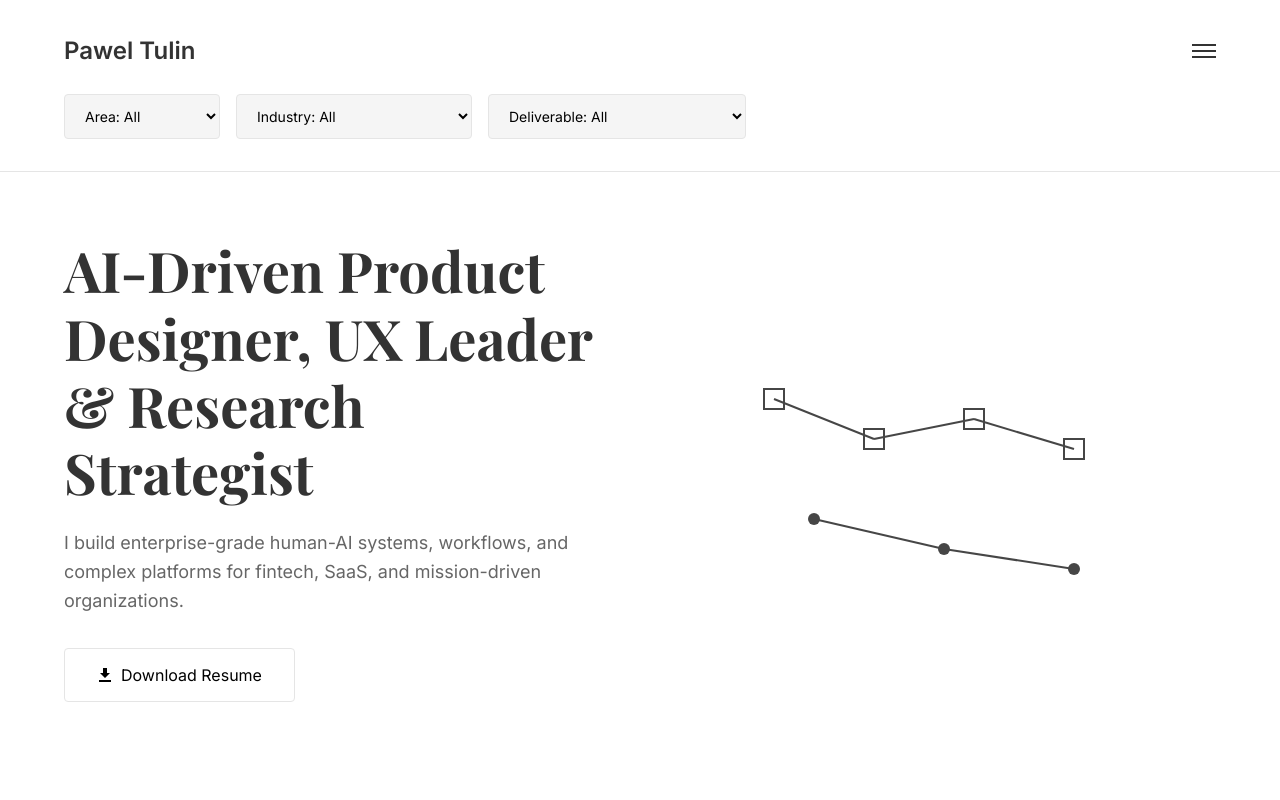
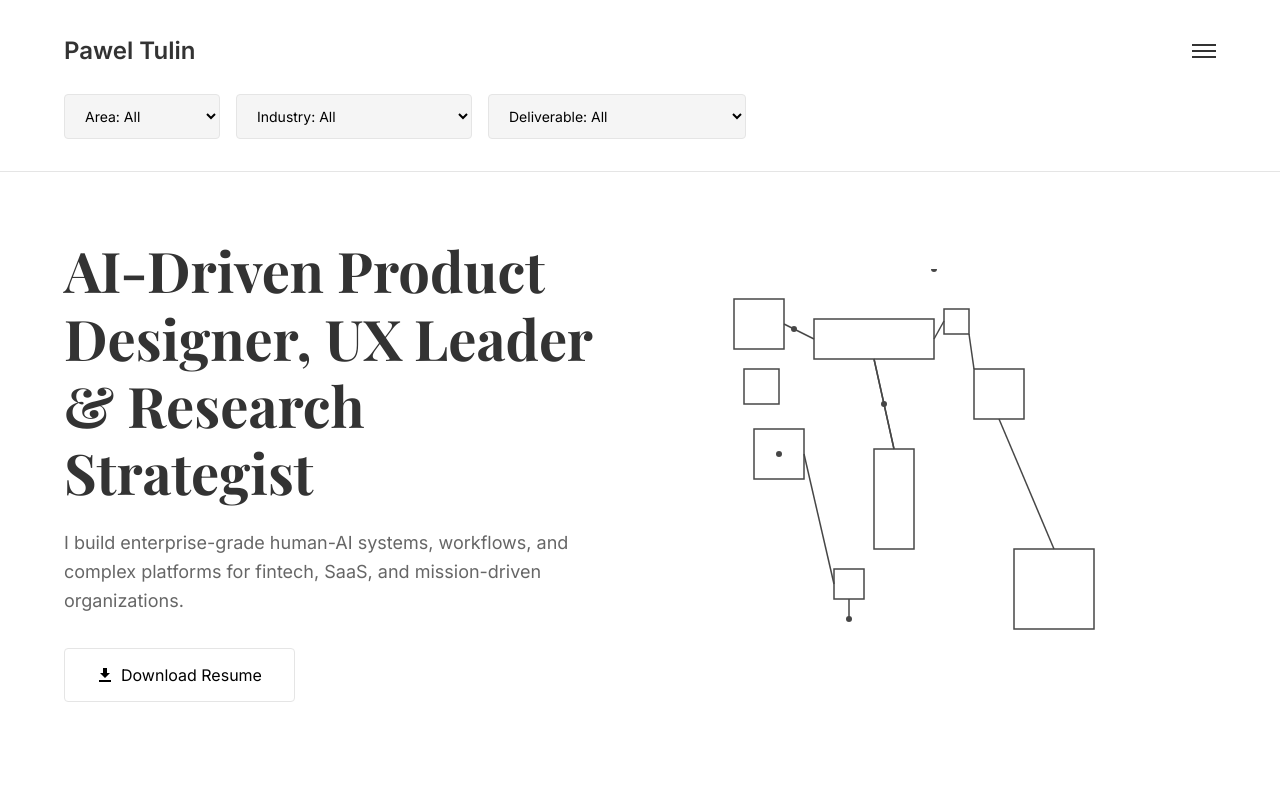
Before and after one commit to ptulin/portfolio, a plain HTML site: page index.html in a window 1280 px wide. Shown: the top 800 px of the page. Drawn offline with nearby package versions, Linux system fonts and the light colour scheme.

Commit message:
Update hero graphic with new complex network design

```diff
--- a/index.html
+++ b/index.html
@@ -66,26 +66,69 @@
                 </button>
             </div>
             <div class="hero-graphic">
-                <svg viewBox="0 0 500 300" class="abstract-graphic" xmlns="http://www.w3.org/2000/svg">
-                    <!-- Top line with four hollow squares -->
-                    <line x1="80" y1="80" x2="180" y2="120" stroke="#333" stroke-width="2"/>
-                    <line x1="180" y1="120" x2="280" y2="100" stroke="#333" stroke-width="2"/>
-                    <line x1="280" y1="100" x2="380" y2="130" stroke="#333" stroke-width="2"/>
+                <svg viewBox="0 0 500 400" class="abstract-graphic" xmlns="http://www.w3.org/2000/svg">
+                    <!-- Hollow squares/rectangles -->
+                    <!-- Top-left square -->
+                    <rect x="40" y="30" width="50" height="50" stroke="#333" fill="none" stroke-width="1.5"/>
 
-                    <!-- Hollow squares (outlined) -->
-                    <rect x="70" y="70" width="20" height="20" stroke="#333" fill="none" stroke-width="2"/>
-                    <rect x="170" y="110" width="20" height="20" stroke="#333" fill="none" stroke-width="2"/>
-                    <rect x="270" y="90" width="20" height="20" stroke="#333" fill="none" stroke-width="2"/>
-                    <rect x="370" y="120" width="20" height="20" stroke="#333" fill="none" stroke-width="2"/>
+                    <!-- Mid-left upper square -->
+                    <rect x="50" y="100" width="35" height="35" stroke="#333" fill="none" stroke-width="1.5"/>
 
-                    <!-- Bottom line with three solid circles -->
-                    <line x1="120" y1="200" x2="250" y2="230" stroke="#333" stroke-width="2"/>
-                    <line x1="250" y1="230" x2="380" y2="250" stroke="#333" stroke-width="2"/>
+                    <!-- Mid-left lower square (with dot inside) -->
+                    <rect x="60" y="160" width="50" height="50" stroke="#333" fill="none" stroke-width="1.5"/>
+                    <circle cx="85" cy="185" r="3" fill="#333"/>
 
-                    <!-- Solid black circles -->
-                    <circle cx="120" cy="200" r="6" fill="#333"/>
-                    <circle cx="250" cy="230" r="6" fill="#333"/>
-                    <circle cx="380" cy="250" r="6" fill="#333"/>
+                    <!-- Top-center large horizontal rectangle -->
+                    <rect x="120" y="50" width="120" height="40" stroke="#333" fill="none" stroke-width="1.5"/>
+
+                    <!-- Top-right small square -->
+                    <rect x="250" y="40" width="25" height="25" stroke="#333" fill="none" stroke-width="1.5"/>
+
+                    <!-- Mid-right upper square -->
+                    <rect x="280" y="100" width="50" height="50" stroke="#333" fill="none" stroke-width="1.5"/>
+
+                    <!-- Mid-center large vertical rectangle -->
+                    <rect x="180" y="180" width="40" height="100" stroke="#333" fill="none" stroke-width="1.5"/>
+
+                    <!-- Bottom-center small square -->
+                    <rect x="140" y="300" width="30" height="30" stroke="#333" fill="none" stroke-width="1.5"/>
+
+                    <!-- Bottom-right large square -->
+                    <rect x="320" y="280" width="80" height="80" stroke="#333" fill="none" stroke-width="1.5"/>
+
+                    <!-- Connecting lines -->
+                    <!-- Top-left to top-center horizontal -->
+                    <line x1="90" y1="55" x2="120" y2="70" stroke="#333" stroke-width="1.5"/>
+
+                    <!-- Top-center vertical down -->
+                    <line x1="180" y1="90" x2="200" y2="180" stroke="#333" stroke-width="1.5"/>
+
+                    <!-- Top-center to top-right diagonal -->
+                    <line x1="240" y1="70" x2="250" y2="52" stroke="#333" stroke-width="1.5"/>
+
+                    <!-- Top-right to mid-right diagonal -->
+                    <line x1="275" y1="65" x2="280" y2="100" stroke="#333" stroke-width="1.5"/>
+
+                    <!-- Mid-right to bottom-right vertical -->
+                    <line x1="305" y1="150" x2="360" y2="280" stroke="#333" stroke-width="1.5"/>
+
+                    <!-- Top-center to mid-center vertical (with dot) -->
+                    <line x1="180" y1="90" x2="200" y2="180" stroke="#333" stroke-width="1.5"/>
+                    <circle cx="190" cy="135" r="3" fill="#333"/>
+
+                    <!-- Mid-left lower to bottom-center horizontal -->
+                    <line x1="110" y1="185" x2="140" y2="315" stroke="#333" stroke-width="1.5"/>
+
+                    <!-- Solid black dots -->
+                    <!-- Dot on top-left to top-center line -->
+                    <circle cx="100" cy="60" r="3" fill="#333"/>
+
+                    <!-- Dot in mid-right area -->
+                    <circle cx="240" y="220" r="3" fill="#333"/>
+
+                    <!-- Dot near bottom-center -->
+                    <line x1="155" y1="330" x2="155" y2="350" stroke="#333" stroke-width="1.5"/>
+                    <circle cx="155" cy="350" r="3" fill="#333"/>
                 </svg>
             </div>
         </div>
```
